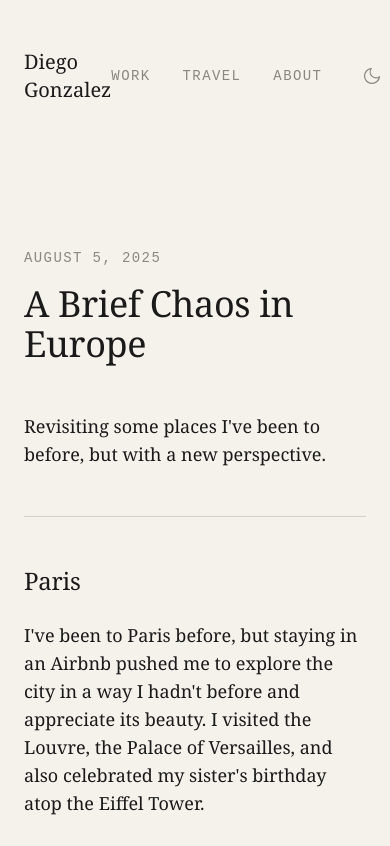
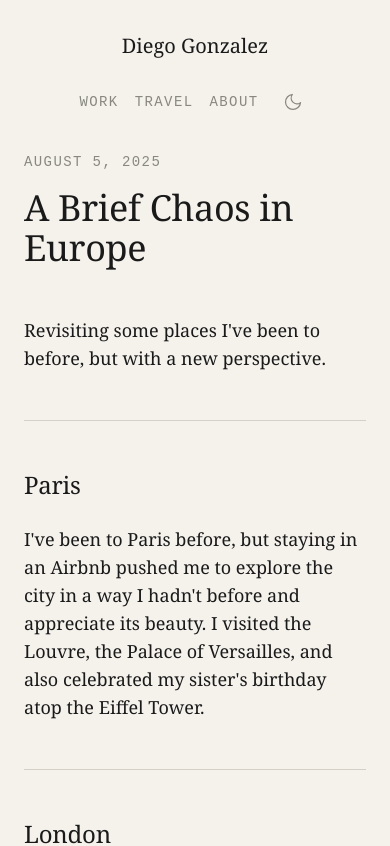
Before and after one commit to JummyJoeJackson/portfolio, a Next.js app: page /travel/europe in a window 390 px wide. Shown: the top 846 px of the page. Built offline with nearby package versions, Linux system fonts and the light colour scheme.

Commit message:
Changed dimensions of banners

```diff
--- a/app/travel/[slug]/page.tsx
+++ b/app/travel/[slug]/page.tsx
@@ -35,9 +35,9 @@ export default async function TravelDetail({
   }
 
   return (
-    <article className="py-24 prose max-w-none">
+    <article className="pt-0 pb-24 prose max-w-none">
       {post.metadata.banner && (
-        <div className="w-full h-[40vh] relative mb-12 overflow-hidden rounded-lg">
+        <div className="w-full h-[60vh] relative mb-12 overflow-hidden rounded-lg">
           <Image
             src={post.metadata.banner}
             alt={post.metadata.title}
--- a/components/Navigation.tsx
+++ b/components/Navigation.tsx
@@ -9,12 +9,12 @@ const Navigation = () => {
   ]
 
   return (
-    <nav className="py-12 flex justify-between items-center container-wide">
+    <nav className="py-8 md:py-12 flex flex-col md:flex-row justify-between items-center gap-y-6 md:gap-y-0 container-wide">
       <Link href="/" className="text-xl font-display font-medium">
         Diego Gonzalez
       </Link>
-      <div className="flex items-center space-x-8">
-        <div className="flex space-x-8">
+      <div className="flex items-center space-x-4 md:space-x-8">
+        <div className="flex space-x-4 md:space-x-8">
           {navLinks.map((link) => (
             <Link
               key={link.name}
--- a/content/travel/france-spain.mdx
+++ b/content/travel/france-spain.mdx
@@ -3,7 +3,7 @@ title: Paris to the Pyrenees
 date: 2022-03-25
 tags: [travel, france, spain]
 draft: false
-banner: /assets/travel/france-spain-optimized.jpg
+banner: /assets/travel/france-spain-v2.jpg
 ---
 
 Exploring the Pyrenees and the Basque Country.
--- a/content/travel/italy.mdx
+++ b/content/travel/italy.mdx
@@ -3,7 +3,7 @@ title: Sights from Central to Southern Italy
 date: 2023-03-16
 tags: [travel, italy, rome, florence, naples]
 draft: false
-banner: /assets/travel/italy-optimized.jpg
+banner: /assets/travel/italy-v2.jpg
 ---
 
 Notes and photos from my trip to Italy, from the ancient ruins of Rome to the beautiful Amalfi Coast.
--- a/content/travel/japan.mdx
+++ b/content/travel/japan.mdx
@@ -3,7 +3,7 @@ title: A Summer in Japan
 date: 2024-07-11
 tags: [travel, japan, photography]
 draft: false
-banner: /assets/travel/japan-optimized.jpg
+banner: /assets/travel/japan-v2.jpg
 ---
 
 Notes and photos from my two-week journey through Japan, from the neon streets of Tokyo to the quiet temples of Kyoto.
```
